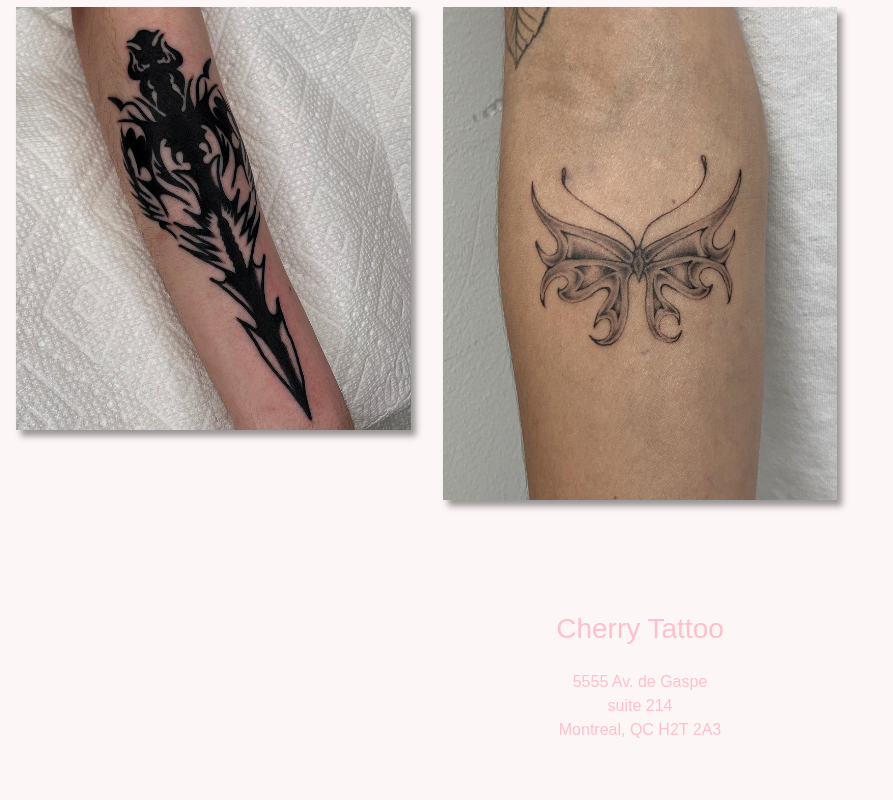
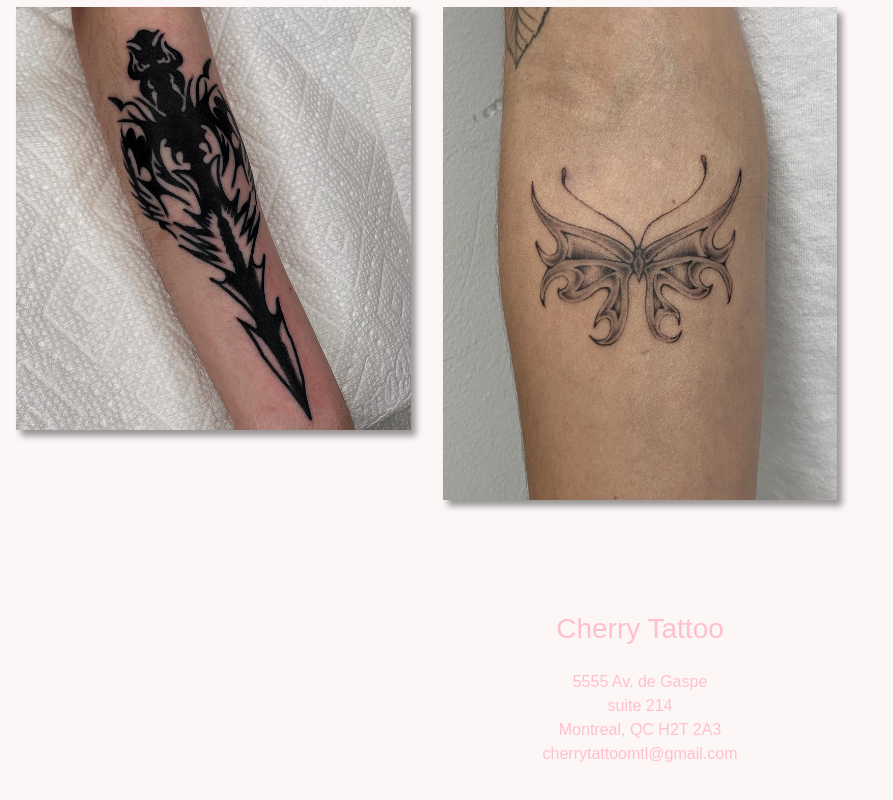
Before and after one commit to lucian716/cherry-tattoo, a React (Create React App) app: page /artists in a window 1280 px wide. Shown: the part 890-1690 px from the top of the page, without its empty margins (0-893 px from the left). Built offline with nearby package versions, Linux system fonts and the light colour scheme; no server answers; what react-google-maps would draw is missing.

Commit message:
style updates

```diff
--- a/src/components/Footer.jsx
+++ b/src/components/Footer.jsx
@@ -9,8 +9,10 @@ const Footer = () => {
         5555 Av. de Gaspe
         <br />
         suite 214
-         <br />
+        <br />
         Montreal, QC H2T 2A3
+        <br />
+        cherrytattoomtl@gmail.com
       </p>
     </footer>
   );
--- a/src/styles/artists.css
+++ b/src/styles/artists.css
@@ -30,7 +30,7 @@ text-decoration: none;
 
 .artist-item img {
   width: 100%;
-  max-width: 400px;
+  max-width: auto;
   height: auto;
   box-shadow: 0.3rem 0.4rem 0.4rem rgba(0, 0, 0, 0.4);
   transition: transform 400ms ease-out;
@@ -45,7 +45,6 @@ text-decoration: none;
 h1 {
   display: flex;
   justify-content: center;
-  padding-bottom: 1rem;
   color: pink;
   font-family: 'Lucida Sans', 'Lucida Sans Regular', 'Lucida Grande', 'Lucida Sans Unicode', Geneva, Verdana, sans-serif;
 }
--- a/src/styles/footer.css
+++ b/src/styles/footer.css
@@ -7,3 +7,7 @@
 h3 {
   padding-bottom: 1rem
 }
+
+p {
+  padding-bottom: 1rem;
+}
--- a/src/styles/video.css
+++ b/src/styles/video.css
@@ -7,7 +7,7 @@
 
 .video-container {
   max-width: 100%;
-  margin: 3rem 8rem 3rem;
+  margin: 3rem 10rem 3rem;
   position: relative;
   overflow: hidden;
 }
@@ -15,5 +15,5 @@
 .video-container video {
   width: 100%;
   max-height: 700px;
-  object-fit: cover;
+  object-fit: contain;
 }
```
